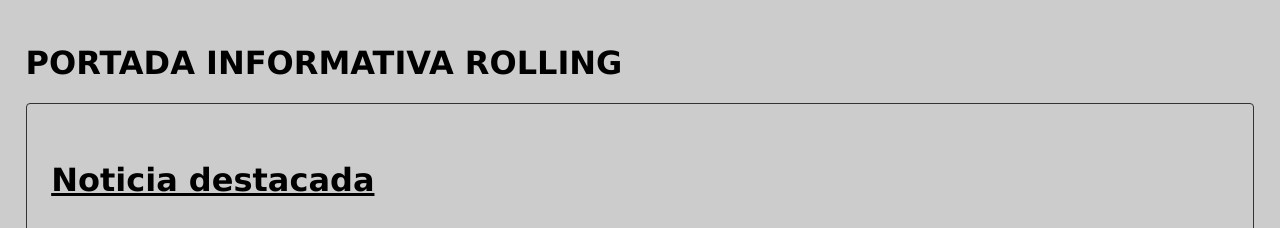
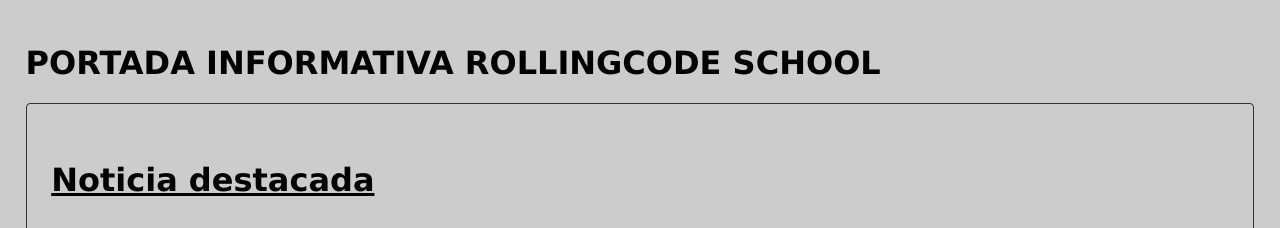
Before and after one commit to mundostr/rolling_90i_clase_15, a plain HTML site: page index.html in a window 1280 px wide. Shown: the part 240-468 px from the top of the page. Drawn offline with Linux system fonts and the light colour scheme.

Commit message:
Título nuevo

```diff
--- a/index.html
+++ b/index.html
@@ -20,7 +20,7 @@
     </nav>
 
     <main>
-        <h1>PORTADA INFORMATIVA ROLLING</h1>
+        <h1>PORTADA INFORMATIVA ROLLINGCODE SCHOOL</h1>
 
         <section>
             <article>
```
